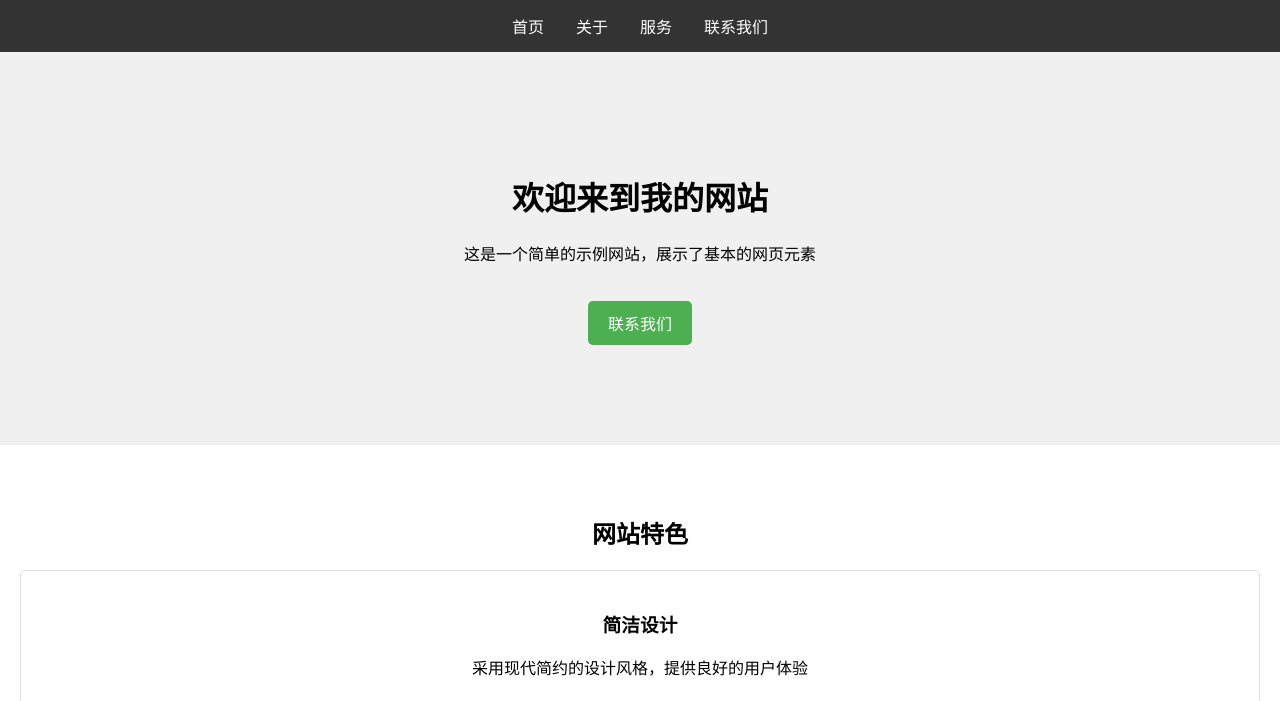
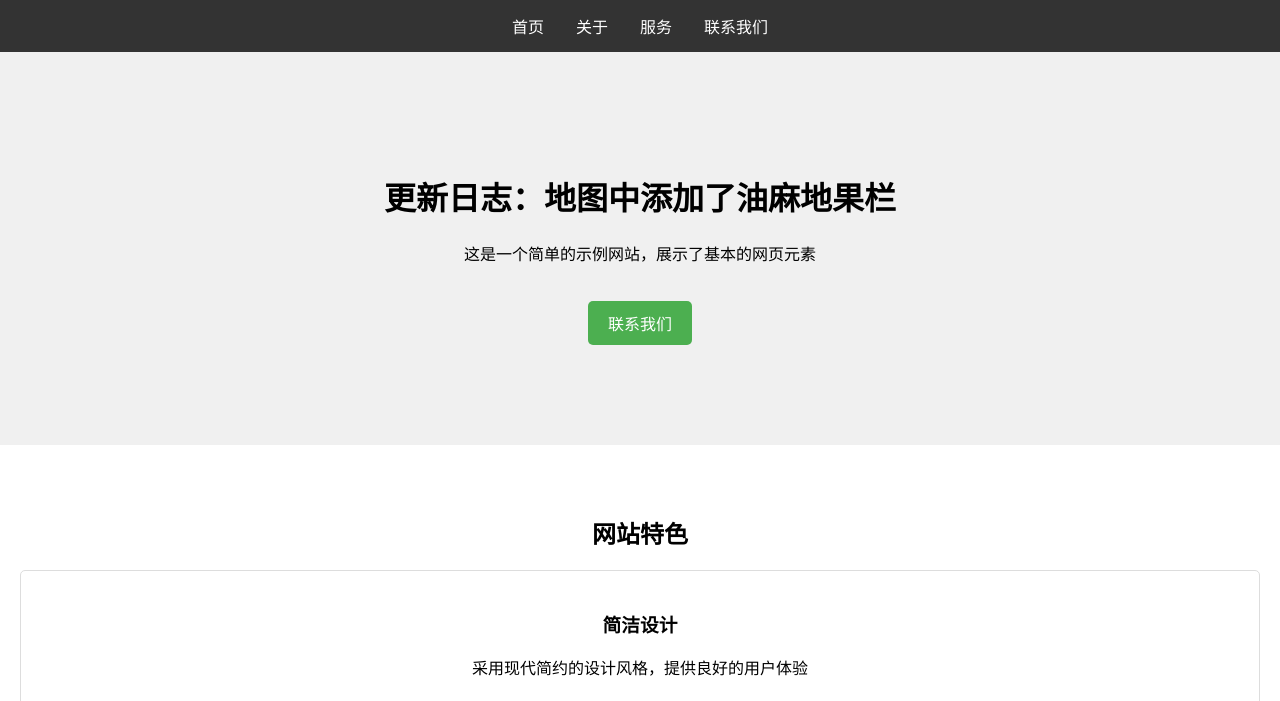
Before and after one commit to JianWang0128/my-first-website, a plain HTML site: page index.html in a window 1280 px wide. Shown: the top 701 px of the page. Drawn offline with Linux system fonts and the light colour scheme.

Commit message:
Update index.html
ok

```diff
--- a/index.html
+++ b/index.html
@@ -3,7 +3,7 @@
 <head>
   <meta charset="UTF-8">
   <meta name="viewport" content="width=device-width, initial-scale=1.0">
-  <title>更新日志：地图中添加了油麻地果栏</title>
+  <title>欢迎来到jane的网站</title>
   <link rel="stylesheet" href="style.css">
   <link rel="stylesheet" href="leaflet/leaflet.css" />
   <script src="leaflet/leaflet.js"></script>
@@ -20,7 +20,7 @@
   </nav>
 
   <header class="hero">
-    <h1>欢迎来到我的网站</h1>
+    <h1>更新日志：地图中添加了油麻地果栏</h1>
     <p>这是一个简单的示例网站，展示了基本的网页元素</p>
     <a href="#contact" class="btn">联系我们</a>
   </header>
```
